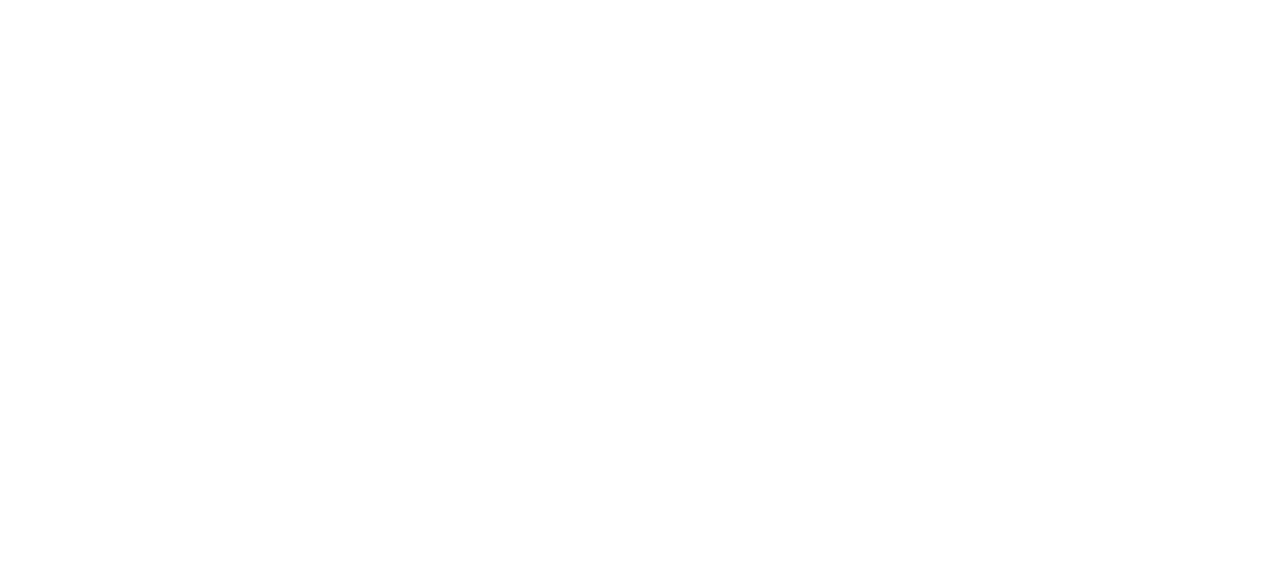
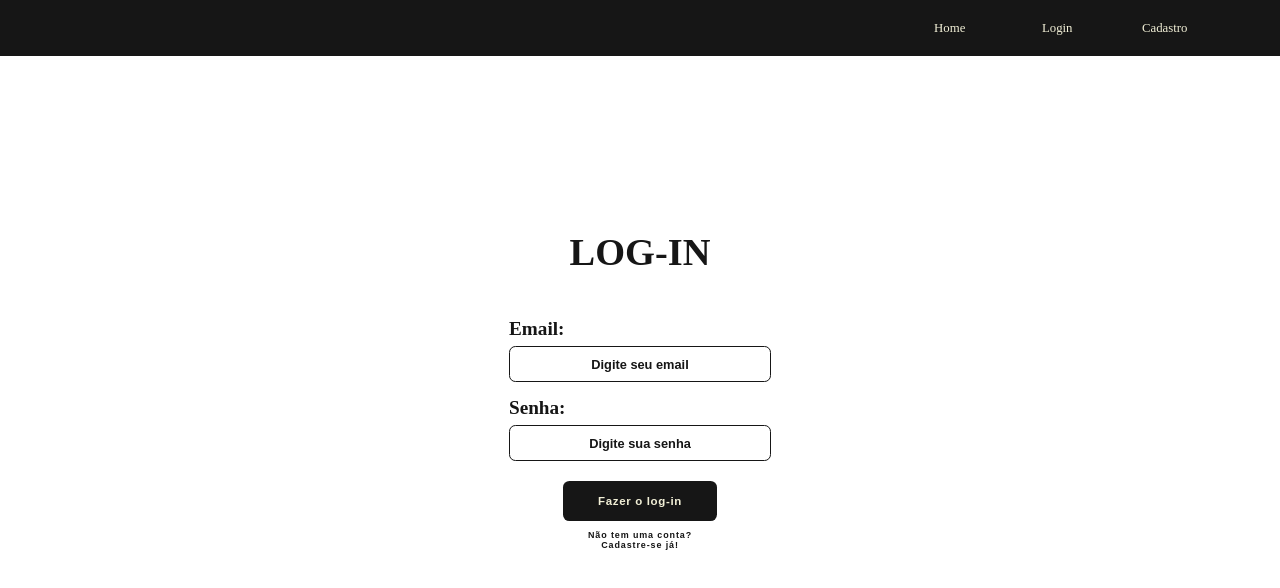
Before and after one commit to ThaisFReis/Yu-Gi-Oh-Store-Front, a React (Create React App) app: page /login in a window 1280 px wide. Before the commit this address had no page. Shown: the top 588 px of the page. Built offline with nearby package versions, Linux system fonts and the light colour scheme.

Commit message:
front login feito

```diff
--- a/src/App.js
+++ b/src/App.js
@@ -7,10 +7,11 @@ import './Assets/Styles/App.css';
 
 // Pages
 import Home from './Pages/Home';
-import SingUp from './Pages/SingUp';
-
+import SignUp from './Pages/SignUp';
+import Login from './Pages/LogIn';
 // Context
 import userContext from './Contexts/userContext';
+
 
 function App() {
   const [user, setUser] = useState(null);
@@ -20,7 +21,8 @@ function App() {
       <userContext.Provider value={{ user, setUser }}>
         <Routes>
           <Route path="/" element={<Home />} />
-          <Route path="/singup" element={<SingUp />} />
+          <Route path='/login' element={<Login/>} />
+          <Route path="/signup" element={<SignUp />} />
         </Routes>
       </userContext.Provider>
     </BrowserRouter>
--- /dev/null
+++ b/src/Assets/Styles/Login.css
@@ -0,0 +1,108 @@
+.login{
+    width: 100vw;
+    height: 100vh;
+
+    display: flex;
+    flex-direction: column;
+    align-items: center;
+    justify-content: center;
+
+}
+
+.login  h1{
+    color: #161616;
+    text-align: center;
+    font-size: 3vw;
+    text-transform: uppercase;
+    font-weight: 700;
+}
+
+.login form{
+    display: flex;
+    flex-direction: column;
+    justify-content: center;
+    align-items: center;
+
+    margin-top: 5vh;
+}
+
+.login form label{
+    color: #161616;
+    font-size: 1.5vw;
+    font-weight: 700;
+    margin: 1vh auto 1vh 0;
+}
+
+.login form input{
+    width: 20vw;
+    height: 4vh;
+    margin: 0vh 0 1vh 0;
+
+    border-radius: 0.5vw;
+    border: #161616 1px solid;
+
+    color: #F1EFD6;
+
+    font-size: 1vw;
+    font-weight: bold;
+    text-align: center;
+}
+
+.login form input:focus,
+.login form input:active,
+.login form input:hover{
+    outline: none;
+    border: 2px solid #161616;
+
+    transform: scale(1.05);
+}
+
+.login form input::placeholder{
+    color: #161616;
+}
+
+.login form button{
+    width: 12vw;
+    height: 5vh;
+    margin: 1.5vh auto 1vh auto;
+
+    border-radius: 0.5vw;
+    border: none;
+    background-color: #161616;
+    color: #F1EFD6;
+
+    font-size: 0.9vw;
+    font-weight: bold;
+    text-align: center;
+    letter-spacing: 0.05vw;
+
+    cursor: pointer;
+}
+
+.login form button:hover{
+    background-color: #535353;
+}
+
+.login button{
+    background-color: transparent;
+    border: none;
+
+    width: 9.5vw;
+    height: fit-content;
+
+    margin: 0 auto 2vh auto;
+
+    cursor: pointer;
+}
+
+.login button a{
+    color: #161616;
+    font-size: 0.7vw;
+    font-weight: bold;
+    text-align: center;
+    letter-spacing: 0.07vw;
+}
+
+.login button a:hover{
+    color: #535353;
+}
--- a/src/Assets/Styles/SingUp.css
+++ b/src/Assets/Styles/SignUp.css
@@ -1,4 +1,4 @@
-.singup{
+.signup{
     width: 100vw;
     height: 100vh;
 
@@ -9,7 +9,7 @@
 
 }
 
-.singup  h1{
+.signup  h1{
     color: #161616;
     text-align: center;
     font-size: 3vw;
@@ -17,7 +17,7 @@
     font-weight: 700;
 }
 
-.singup form{
+.signup form{
     display: flex;
     flex-direction: column;
     justify-content: center;
@@ -26,14 +26,14 @@
     margin-top: 5vh;
 }
 
-.singup form label{
+.signup form label{
     color: #161616;
     font-size: 1.5vw;
     font-weight: 700;
     margin: 1vh auto 1vh 0;
 }
 
-.singup form input{
+.signup form input{
     width: 20vw;
     height: 4vh;
     margin: 0vh 0 1vh 0;
@@ -48,20 +48,20 @@
     text-align: center;
 }
 
-.singup form input:focus,
-.singup form input:active,
-.singup form input:hover{
+.signup form input:focus,
+.signup form input:active,
+.signup form input:hover{
     outline: none;
     border: 2px solid #161616;
 
     transform: scale(1.05);
 }
 
-.singup form input::placeholder{
+.signup form input::placeholder{
     color: #161616;
 }
 
-.singup form button{
+.signup form button{
     width: 12vw;
     height: 5vh;
     margin: 1.5vh auto 1vh auto;
@@ -79,11 +79,11 @@
     cursor: pointer;
 }
 
-.singup form button:hover{
+.signup form button:hover{
     background-color: #535353;
 }
 
-.singup button{
+.signup button{
     background-color: transparent;
     border: none;
 
@@ -95,7 +95,7 @@
     cursor: pointer;
 }
 
-.singup button a{
+.signup button a{
     color: #161616;
     font-size: 0.7vw;
     font-weight: bold;
@@ -103,6 +103,6 @@
     letter-spacing: 0.07vw;
 }
 
-.singup button a:hover{
+.signup button a:hover{
     color: #535353;
 }
--- /dev/null
+++ b/src/Pages/LogIn/index.js
@@ -0,0 +1,53 @@
+import axios from 'axios';
+import { useState } from 'react';
+import { useNavigate, Link } from 'react-router-dom';
+
+// Menu
+import Menu from '../Menu';
+
+// CSS
+import '../../Assets/Styles/Login.css';
+
+function Login() {
+
+    const [email, setEmail] = useState("");
+    const [password, setPassword] = useState("");
+
+    const navigate = useNavigate();
+
+    async function handleSubmit(e) {
+        e.preventDefault();
+
+        const body = {
+            email,
+            password
+        }
+
+        try {
+            await axios.post("http://localhost:5000/login", body);
+            console.log("Log-in realizado com sucesso!");
+
+            navigate("/");
+        } catch (error) {
+            alert("Erro ao cadastrar");
+            console.log(error);
+        }
+    }
+
+    return (
+        <div className="login">
+            <Menu />
+            <h1>Log-in</h1>
+            <form onSubmit={handleSubmit} >
+                <label htmlFor="email">Email:</label>
+                <input type="email" name="email" id="email" placeholder='Digite seu email' value={email} onChange={e => setEmail(e.target.value)} />
+                <label htmlFor="password">Senha:</label>
+                <input type="password" name="password" id="password" placeholder='Digite sua senha' value={password} onChange={e => setPassword(e.target.value)} />
+                <button type="submit">Fazer o log-in</button>
+            </form>
+            <button className="signup"><Link to="/signup">Não tem uma conta? Cadastre-se já!</Link></button>
+        </div>
+    );
+}
+
+export default Login;
--- a/src/Pages/Menu/index.js
+++ b/src/Pages/Menu/index.js
@@ -8,7 +8,8 @@ function Menu(){
         <div className="menu">
             <ul>
                 <li><Link to="/">Home</Link></li>
-                <li><Link to="/singup">Cadastro</Link></li>
+                <li><Link to="/login">Login</Link></li>
+                <li><Link to="/signup">Cadastro</Link></li>
             </ul>
         </div>
     )
--- /dev/null
+++ b/src/Pages/SignUp/index.js
@@ -0,0 +1,60 @@
+import axios from 'axios';
+import { useState } from 'react';
+import { useNavigate, Link } from 'react-router-dom';
+
+// Menu
+import Menu from '../Menu';
+
+// CSS
+import '../../Assets/Styles/SignUp.css';
+
+function SignUp() {
+  const [name, setName] = useState("");
+  const [email, setEmail] = useState("");
+  const [password, setPassword] = useState("");
+  const [passwordConfirmation, setPasswordConfirmation] = useState("");
+
+  const navigate = useNavigate();
+
+  async function handleSubmit(e) {
+    e.preventDefault();
+
+    const body = {
+      email,
+      name,
+      password,
+      passwordConfirmation
+    }
+
+    try {
+      await axios.post("http://localhost:5000/signup", body);
+      console.log("Cadastro realizado com sucesso!");
+
+      navigate("/login");
+    } catch (error) {
+      alert("Erro ao cadastrar");
+      console.log(error);
+    }
+  }
+
+  return (
+    <div className="signup">
+      <Menu />
+      <h1>Cadastro</h1>
+      <form onSubmit={handleSubmit} >
+        <label htmlFor="name">Nome:</label>
+        <input type="text" name="name" id="name" placeholder='Digite seu nome' value={name} onChange={e => setName(e.target.value)} />
+        <label htmlFor="email">Email:</label>
+        <input type="email" name="email" id="email" placeholder='Digite seu email' value={email} onChange={e => setEmail(e.target.value)} />
+        <label htmlFor="password">Senha:</label>
+        <input type="password" name="password" id="password" placeholder='Digite sua senha' value={password} onChange={e => setPassword(e.target.value)} />
+        <label htmlFor="passwordConfirmation">Confirme sua senha:</label>
+        <input type="password" name="passwordConfirmation" id="passwordConfirmation" placeholder='Confirme sua senha' value={passwordConfirmation} onChange={e => setPasswordConfirmation(e.target.value)} />
+        <button type="submit">Cadastrar:</button>
+      </form>
+      <button className="login"><Link to="/login">Já tem uma conta? Entre agora!</Link></button>
+    </div>
+  );
+}
+
+export default SignUp;
--- a/src/Pages/SingUp/index.js
+++ /dev/null
@@ -1,60 +0,0 @@
-import axios from 'axios';
-import { useState } from 'react';
-import { useNavigate, Link } from 'react-router-dom';
-
-// Menu
-import Menu from '../Menu';
-
-// CSS
-import '../../Assets/Styles/SingUp.css';
-
-function SingUp() {
-  const [name, setName] = useState("");
-  const [email, setEmail] = useState("");
-  const [password, setPassword] = useState("");
-  const [passwordConfirmation, setPasswordConfirmation] = useState("");
-
-  const navigate = useNavigate();
-
-  async function handleSubmit(e){
-    e.preventDefault();
-
-    const body = {
-      email,
-      name,
-      password,
-      passwordConfirmation
-    }
-
-    try {
-      await axios.post("http://localhost:5000/singup", body);
-      console.log("Cadastro realizado com sucesso!");
-
-      navigate("/login");
-    } catch (error) {
-      alert("Erro ao cadastrar");
-      console.log(error);
-    }
-  }
-
-  return (
-    <div className="singup">
-        <Menu />
-        <h1>Cadastro</h1>
-        <form onSubmit={handleSubmit} >
-            <label htmlFor="name">Nome:</label>
-            <input type="text" name="name" id="name" placeholder='Digite seu nome' value={name} onChange={e => setName(e.target.value)} />
-            <label htmlFor="email">Email:</label>
-            <input type="email" name="email" id="email" placeholder='Digite seu email' value={email} onChange={e => setEmail(e.target.value)} />
-            <label htmlFor="password">Senha:</label>
-            <input type="password" name="password" id="password" placeholder='Digite sua senha' value={password} onChange={e => setPassword(e.target.value)} />
-            <label htmlFor="passwordConfirmation">Confirme sua senha:</label>
-            <input type="password" name="passwordConfirmation" id="passwordConfirmation" placeholder='Confirme sua senha' value={passwordConfirmation} onChange={e => setPasswordConfirmation(e.target.value)} />
-            <button type="submit">Cadastrar:</button>
-        </form>
-        <button className="login"><Link to="/login">Já tem uma conta? Entre agora!</Link></button>
-    </div>
-  );
-}
-
-export default SingUp;
```
